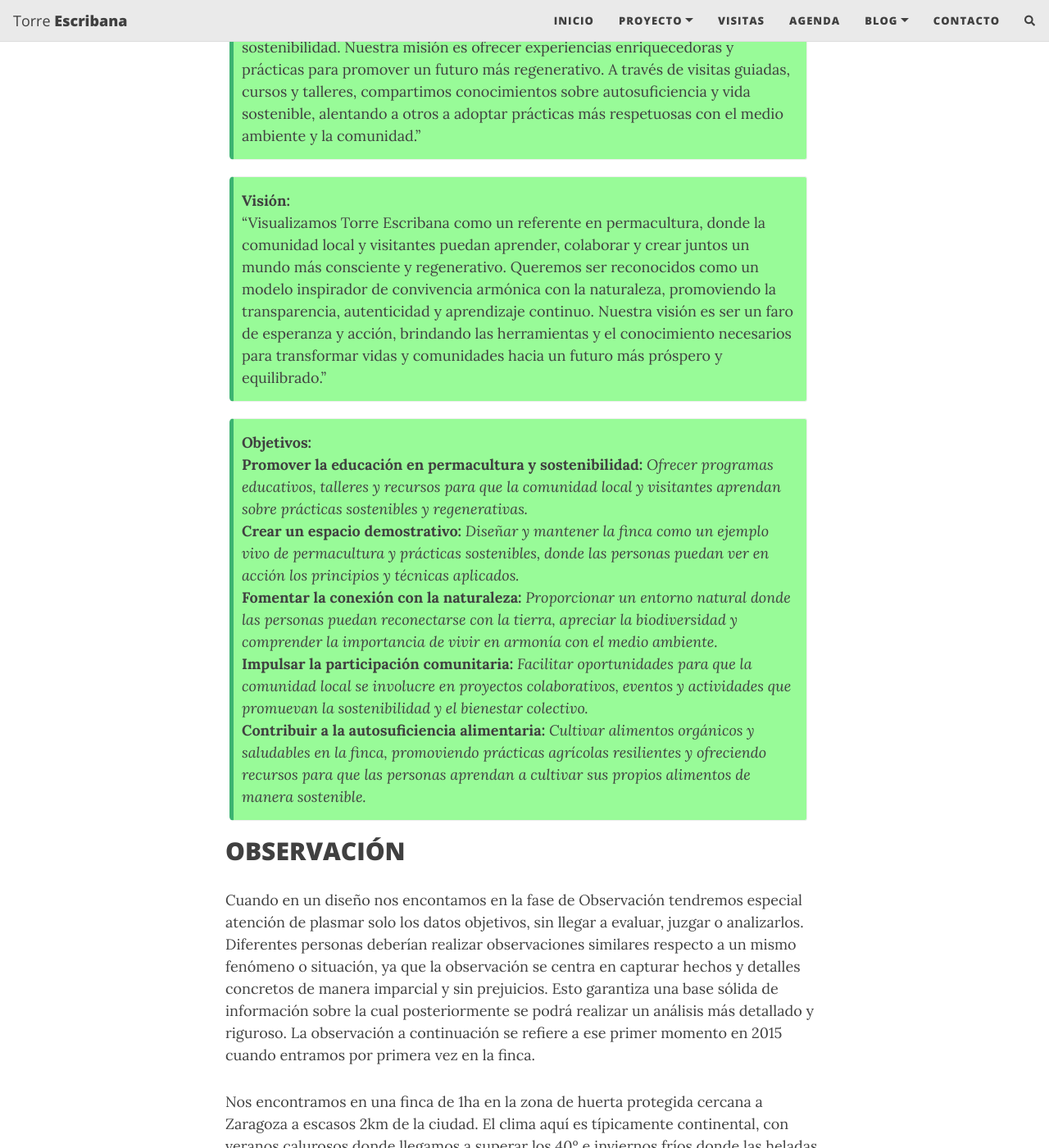
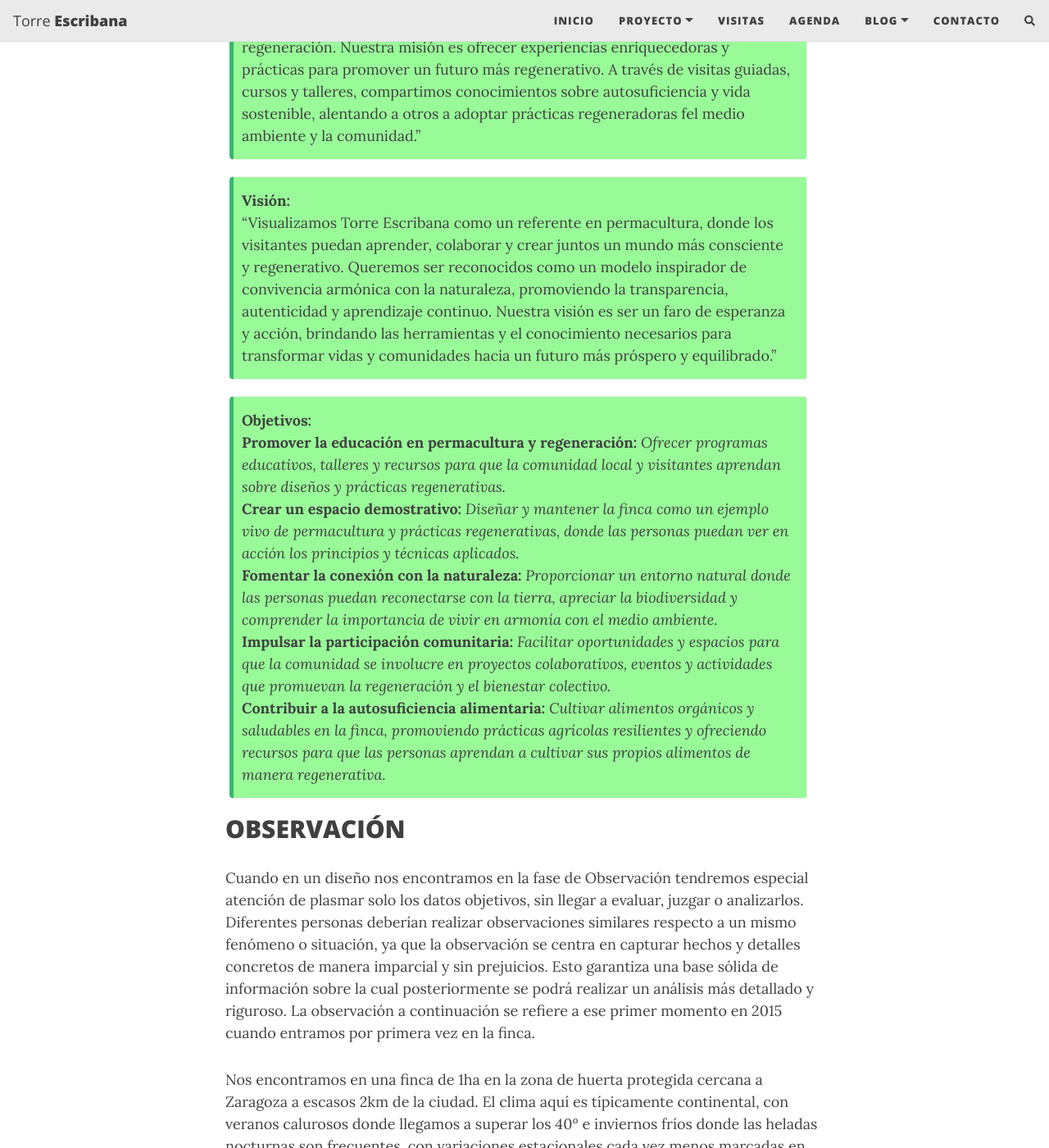
Before and after one commit to PermaculturaAragon/Web-TorreEscribana, a Jekyll site: the page built from diseno.md, in a window 1280 px wide and 1400 px high, scrolled down 925 px. Shown: the whole window at 82% size. Built offline with Jekyll 4.4.1, drawn with Linux system fonts in a browser that asks for light colours; nearby versions of some CDN libraries; comment, search, counter and statistics services are not loaded; some of the changed text lies outside the part shown.

Commit message:
retoques de texto

```diff
--- a/diseno.md
+++ b/diseno.md
@@ -11,33 +11,33 @@ En esta página puedes ver un **pequeño resumen** del diseño de Torre Escriban
 
 
 
-## GOLES
+## GOALS
 ###### - Misión, Visión y Objetivos
 
 {: .box-success}
 __Misión:__
-"Nos dedicamos a ser un espacio educativo y de inspiración en permacultura y sostenibilidad. Nuestra misión es ofrecer experiencias enriquecedoras y prácticas para promover un futuro más regenerativo. A través de visitas guiadas, cursos y talleres, compartimos conocimientos sobre autosuficiencia y vida sostenible, alentando a otros a adoptar prácticas más respetuosas con el medio ambiente y la comunidad."
+"Nos dedicamos a ser un espacio educativo y de inspiración en permacultura y regeneración. Nuestra misión es ofrecer experiencias enriquecedoras y prácticas para promover un futuro más regenerativo. A través de visitas guiadas, cursos y talleres, compartimos conocimientos sobre autosuficiencia y vida sostenible, alentando a otros a adoptar prácticas regeneradoras fel medio ambiente y la comunidad."
 
 {: .box-success}
 __Visión:__
-"Visualizamos Torre Escribana como un referente en permacultura, donde la comunidad local y visitantes puedan aprender, colaborar y crear juntos un mundo más consciente y regenerativo. Queremos ser reconocidos como un modelo inspirador de convivencia armónica con la naturaleza, promoviendo la transparencia, autenticidad y aprendizaje continuo. Nuestra visión es ser un faro de esperanza y acción, brindando las herramientas y el conocimiento necesarios para transformar vidas y comunidades hacia un futuro más próspero y equilibrado."
+"Visualizamos Torre Escribana como un referente en permacultura, donde los visitantes puedan aprender, colaborar y crear juntos un mundo más consciente y regenerativo. Queremos ser reconocidos como un modelo inspirador de convivencia armónica con la naturaleza, promoviendo la transparencia, autenticidad y aprendizaje continuo. Nuestra visión es ser un faro de esperanza y acción, brindando las herramientas y el conocimiento necesarios para transformar vidas y comunidades hacia un futuro más próspero y equilibrado."
 
 {: .box-success}
 __Objetivos:__
-__Promover la educación en permacultura y sostenibilidad:__ *Ofrecer programas educativos, talleres y recursos para que la comunidad local y visitantes aprendan sobre prácticas sostenibles y regenerativas.*
-__Crear un espacio demostrativo:__ *Diseñar y mantener la finca como un ejemplo vivo de permacultura y prácticas sostenibles, donde las personas puedan ver en acción los principios y técnicas aplicados.*
+__Promover la educación en permacultura y regeneración:__ *Ofrecer programas educativos, talleres y recursos para que la comunidad local y visitantes aprendan sobre diseños y prácticas regenerativas.*
+__Crear un espacio demostrativo:__ *Diseñar y mantener la finca como un ejemplo vivo de permacultura y prácticas regenerativas, donde las personas puedan ver en acción los principios y técnicas aplicados.*
 __Fomentar la conexión con la naturaleza:__ *Proporcionar un entorno natural donde las personas puedan reconectarse con la tierra, apreciar la biodiversidad y comprender la importancia de vivir en armonía con el medio ambiente.*
-__Impulsar la participación comunitaria:__ *Facilitar oportunidades para que la comunidad local se involucre en proyectos colaborativos, eventos y actividades que promuevan la sostenibilidad y el bienestar colectivo.*
-__Contribuir a la autosuficiencia alimentaria:__ *Cultivar alimentos orgánicos y saludables en la finca, promoviendo prácticas agrícolas resilientes y ofreciendo recursos para que las personas aprendan a cultivar sus propios alimentos de manera sostenible.*
+__Impulsar la participación comunitaria:__ *Facilitar oportunidades y espacios para que la comunidad se involucre en proyectos colaborativos, eventos y actividades que promuevan la regeneración y el bienestar colectivo.*
+__Contribuir a la autosuficiencia alimentaria:__ *Cultivar alimentos orgánicos y saludables en la finca, promoviendo prácticas agrícolas resilientes y ofreciendo recursos para que las personas aprendan a cultivar sus propios alimentos de manera regenerativa.*
 
 ## OBSERVACIÓN
-Cuando en un diseño nos encontamos en la fase de Observación tendremos especial atención de plasmar solo los datos objetivos, sin llegar a evaluar, juzgar o analizarlos. Diferentes personas deberían realizar observaciones similares respecto a un mismo fenómeno o situación, ya que la observación se centra en capturar hechos y detalles concretos de manera imparcial y sin prejuicios. Esto garantiza una base sólida de información sobre la cual posteriormente se podrá realizar un análisis más detallado y riguroso. La observación a continuación se refiere a ese primer momento en 2015 cuando entramos por primera vez en la finca.
+Cuando en un diseño nos encontramos en la fase de Observación tendremos especial atención de plasmar solo los datos objetivos, sin llegar a evaluar, juzgar o analizarlos. Diferentes personas deberían realizar observaciones similares respecto a un mismo fenómeno o situación, ya que la observación se centra en capturar hechos y detalles concretos de manera imparcial y sin prejuicios. Esto garantiza una base sólida de información sobre la cual posteriormente se podrá realizar un análisis más detallado y riguroso. La observación a continuación se refiere a ese primer momento en 2015 cuando entramos por primera vez en la finca.
 
-Nos encontramos en una finca de 1ha en la zona de huerta protegida cercana a Zaragoza a escasos 2km de la ciudad.  El clima aquí es típicamente continental, con veranos calurosos donde llegamos a superar los 40º e inviernos fríos donde las heladas nocturnas son frecuentes, con variaciones estacionales cada vez menos marcadas en las que la primavera y el otoño tienden a acortarse. De media llueve sólo 300mm al año. (Ese "solo" es un ejemplo claro de ANALISIS y no de OBERSVACIÓN.)
+Nos encontramos en una finca de 1ha en la zona de huerta protegida cercana a Zaragoza a escasos 2km de la ciudad.  El clima aquí es típicamente continental, con veranos calurosos donde llegamos a superar los 40º e inviernos fríos donde las heladas nocturnas son frecuentes, con variaciones estacionales cada vez menos marcadas en las que la primavera y el otoño tienden a acortarse. De media llueve sólo 300mm al año. (Ese "sÓlo" es un ejemplo claro de ANALISIS y no de OBSERVACIÓN.)
 
 La finca es prácticamente llana. Dispone de varias construcciones: Una vivienda de dos plantas construida con adobe con capacidad para dos familias, un garage de 40m2 en el mismo edificio y otra edificación antigua de dos plantas que presenta claros indicios de derrumbe.
 
-Colinda con un ramal de la acequia Camarera que viene desde Ontinar de Sanz y por donde transcurre agua prácticamente todas las semanas. Dispone de conexión a la red eléctrica y de telecomunicaciones pero no dispone de red de agua potable ni saneamiento.
+Colinda con un ramal de la acequia Camarera que viene desde Ontinar de Sanz y por donde transcurre agua prácticamente todas las semanas excepto el mes de limpieza en febrero. Dispone de conexión a la red eléctrica y de telecomunicaciones pero no dispone de red de agua potable ni saneamiento.
 
 ## BORDES Y LÍMITES
 En permacultura, los **"BORDES"** se refieren a las áreas de transición entre diferentes elementos o sistemas dentro de un diseño. Estas áreas son lugares de gran actividad e interacción, donde se encuentran dos ecosistemas o elementos diferentes, como por ejemplo, el borde entre un bosque y un prado, entre un estanque y un área de cultivo, o entre un camino y un huerto.
@@ -47,39 +47,41 @@ Los bordes son considerados puntos clave en el diseño permacultural porque pres
 Encontramos varios bordes reseñables en Torre Escribana.
 - El perímetro de toda la finca colinda con monocultivos rotativos de alfalfa, maiz o cebada que se riegan a manta.
 - La acequia transcurre por todo un lateral de la finca.
-- Nos situamos en el borde entre una ciudad grande y el campo, donde tenemos las oportunidades que presenta vivir cerca de la ciudad, pero en un entorno natural.
+- Nos situamos en el borde entre una ciudad grande y el campo, donde tenemos las oportunidades que se presentan al vivir cerca de la ciudad, pero en un entorno rural.
 
-Los **LÍMITES** puede ser del tipo:
+
+
+Considerar y trabajar dentro de los **"LÍMITES"** es fundamental en el diseño permacultural, ya que ayuda a garantizar que los proyectos sean realistas, viables y sostenibles a largo plazo. A veces, trabajar dentro de los límites puede incluso conducir a soluciones innovadoras y creativas que de otra manera no se habrían considerado. *"El problema es la solución".*
 
 - **Recursos disponibles:** Limitaciones como el presupuesto, el acceso a materiales, la disponibilidad de mano de obra o la calidad del suelo pueden influir en las decisiones de diseño y en las estrategias de implementación.
-
 - **Condiciones del sitio:** Factores como el clima local, la topografía del terreno, la disponibilidad de agua y la exposición al sol pueden imponer limitaciones en cuanto a qué tipos de plantas pueden crecer, qué sistemas de manejo del agua son viables o cómo se pueden ubicar las estructuras en el sitio.
-
 - **Regulaciones y restricciones legales:** Las regulaciones municipales, los códigos de construcción y las restricciones legales pueden limitar lo que se puede hacer en un sitio en términos de diseño, construcción y operación.
-
 - **Cultura y contexto social:** Las normas culturales y las expectativas sociales pueden influir en la aceptabilidad de ciertos enfoques de diseño o prácticas agrícolas en una comunidad en particular.
-
 - **Limitaciones temporales:** El tiempo disponible para diseñar, implementar y mantener un proyecto puede ser limitado, lo que puede afectar la escala y la complejidad del diseño.
 
-Considerar y trabajar dentro de estos límites es fundamental en el diseño permacultural, ya que ayuda a garantizar que los proyectos sean realistas, viables y sostenibles a largo plazo. A veces, trabajar dentro de los límites puede incluso conducir a soluciones innovadoras y creativas que de otra manera no se habrían considerado.
 
-(A COMPLETAR)
+
+**Ejemplos de Límites en Torre Escribana**
+- Un claro límite atendiendo a las construcciones actuales y la normativa municipal son las dos viviendas que podrían albergar a un máximo de 2 familias.
+- El límite económico del valor de compra y rehabilitación marcará el alcance de las inversiones y actividades.
+- Durante mas o menos un mes no disponemos de agua de acequia.
+- Los 300mm de agua de lluvia anual nos marcarán el tipo de cultivos, almacenamiento de agua y riego.
+- No disponemos de pendientes donde poder aprovechar energía potencial ni dirigir las aguas de escorrentía.
+
 
 ## RECURSOS
 Estos recursos pueden ser:
 
-- **Recursos físicos:** Esto incluye elementos como el suelo, el agua, las plantas, los árboles, los animales, las estructuras físicas (como invernaderos, estanques, senderos, etc.), materiales de construcción (madera, piedra, tierra, etc.), herramientas y equipo, y cualquier otra cosa tangible que se pueda utilizar en el sitio.
-
+- **Recursos físicos:** Esto incluye elementos como el agua, caminos, estructuras físicas (como invernaderos, estanques, senderos, etc.), materiales de construcción (madera, piedra, tierra, etc.), herramientas y equipo, y cualquier otra cosa tangible que se pueda utilizar en el sitio.
 - **Recursos financieros:** Estos son los fondos disponibles para financiar el proyecto, que se utilizan para comprar materiales, pagar la mano de obra, cubrir los costos operativos y de mantenimiento, y cualquier otro gasto asociado con el proyecto.
-
-- **Recursos humanos:** Esto se refiere a las habilidades, conocimientos y experiencia de las personas involucradas en el proyecto, incluyendo los diseñadores, los trabajadores agrícolas, los voluntarios, los miembros de la comunidad y cualquier otra persona que contribuya al proyecto.
-
+- **Recursos humanos:** Esto se refiere a las habilidades, conocimientos y experiencia de las personas involucradas en el proyecto, incluyendo los diseñadores, los voluntarios, los miembros de la comunidad y cualquier otra persona que contribuya al proyecto.
 - **Recursos naturales:** Estos son los recursos que se encuentran en el entorno natural y que pueden ser aprovechados de manera sostenible, como la luz solar, el viento, la lluvia, la biomasa, los nutrientes del suelo y la diversidad biológica.
 
 Gestionar y utilizar estos recursos de manera eficiente y efectiva es fundamental en la permacultura para crear sistemas que sean autosuficientes, resistentes y regenerativos a largo plazo. Esto implica considerar cómo maximizar el uso de los recursos disponibles, minimizar los residuos y las externalidades negativas, y fomentar la renovación y regeneración de los recursos naturales.
 
-(A COMPLETAR)
+
 ## ANÁLISIS
+
 ## DISEÑO
 ## IMPLEMENTACIÓN
 ## MANTENIMIENTO
```
Also changed, not shown: index.md (+1 -1 lines).
